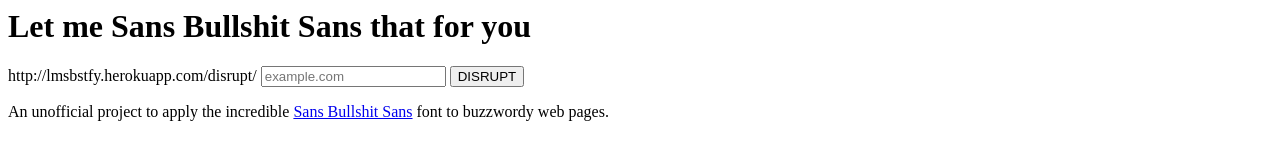
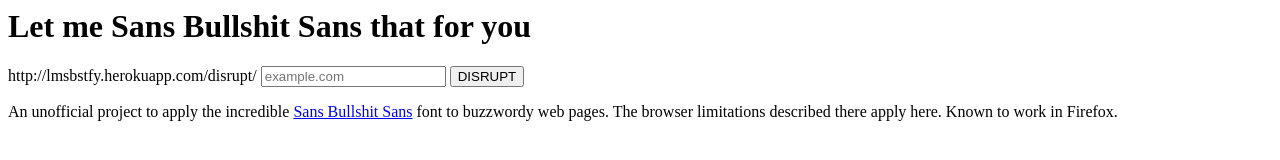
Before and after one commit to paulhenrich/lmsbstfy, a plain HTML site: page resources/public/index.html in a window 1280 px wide. Drawn offline with Linux system fonts and the light colour scheme.

Commit message:
Note about ligature limitations

```diff
--- a/resources/public/index.html
+++ b/resources/public/index.html
@@ -14,7 +14,7 @@
       <input type="button" value="DISRUPT" onclick="disrupt()">
       <p>
         An unofficial project to apply the incredible <a href="http://sansbullshitsans.com">Sans Bullshit Sans</a>
-        font to buzzwordy web pages.
+        font to buzzwordy web pages. The browser limitations described there apply here. Known to work in Firefox.
       </p>
   </body>
 </html>
```
